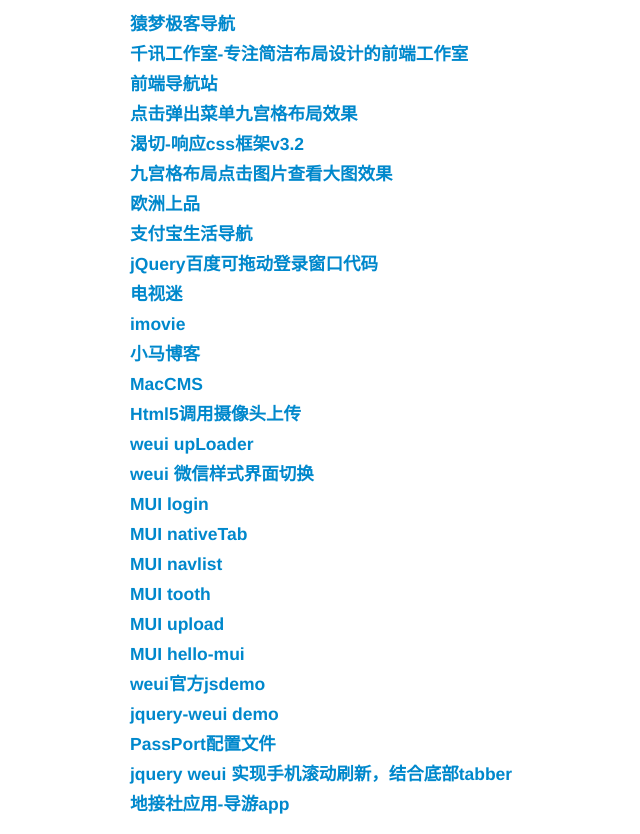
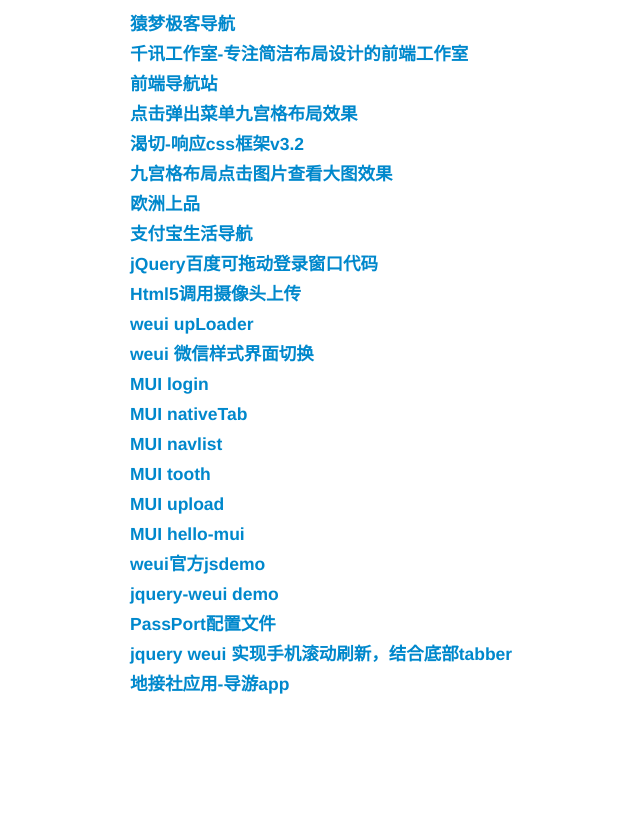
Before and after one commit to zyjia/zyjia.github.io, a plain HTML site: page index.html in a window 1280 px wide. Shown: the whole page, without its empty margins (40-680 px from the left). After the commit the page ends 800 px from the top, so only its background shows below. Drawn offline with Linux system fonts and the light colour scheme.

Commit message:
Update index.html

```diff
--- a/index.html
+++ b/index.html
@@ -99,33 +99,7 @@
 
 					</dt>
 
-					<dt>
-						<a href="http://112.65.143.178:5014/index.php" target="_blank">
-							<h4>电视迷</h4>
-						</a>
 
-					</dt>
-
-					<dt>
-						<a href="http://112.65.143.178:5011/index.html" target="_blank">
-							<h4>imovie</h4>
-						</a>
-
-					</dt>
-
-					<dt>
-						<a href="http://112.65.143.178:5010/index.php" target="_blank">
-							<h4>小马博客</h4>
-						</a>
-
-					</dt>
-
-					<dt>
-						<a href="http://112.65.143.178:5008/index.php" target="_blank">
-							<h4>MacCMS</h4>
-						</a>
-
-					</dt>
 
 
 					<dt>
```
